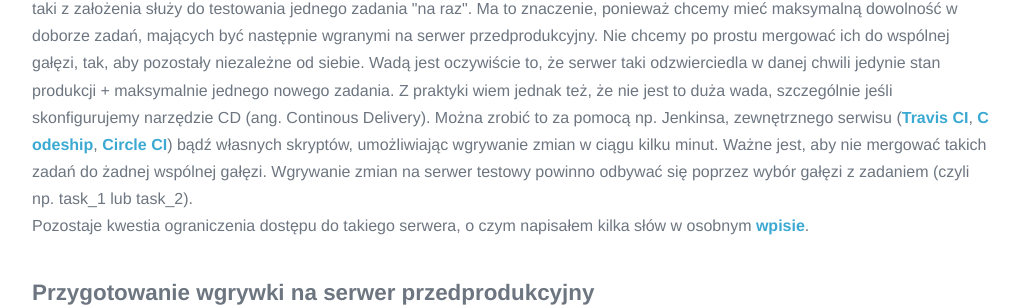
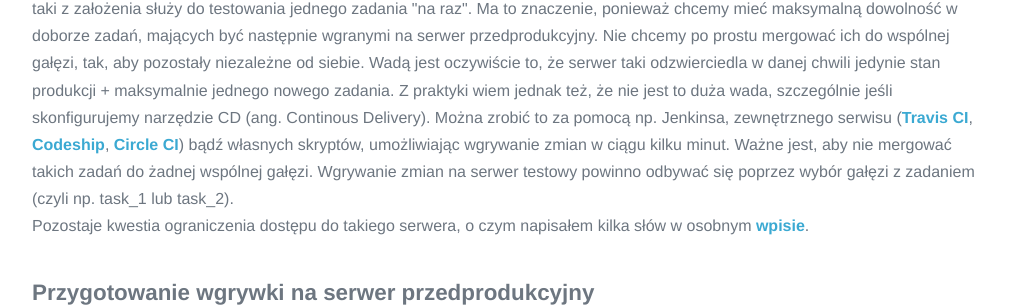
Before and after one commit to Nitrooos/Nitrooos.github.io, a Jekyll site: the page built from _posts/2019-05-08-zarzadzanie-wydaniami-git.html, in a window 1280 px wide. Shown: the part 1431-1738 px from the top of the page, without its empty margins (128-1151 px from the left). Built offline with Jekyll 4.4.1, drawn with Linux system fonts in a browser that asks for light colours.

Commit message:
[NIT-3] Small responsiveness improvements

```diff
--- a/_sass/common/typography.scss
+++ b/_sass/common/typography.scss
@@ -16,7 +16,6 @@
   color: $link;
   font-weight: $font-weight-bold;
   text-decoration: none;
-  word-break: break-all;
 }
 
 figcaption {
@@ -53,9 +52,14 @@
   margin: 20px 0 5px 0;
 }
 
+img {
+  max-width: 100%;
+}
+
 pre {
   font-family: monospace;
   margin: 1rem 0;
+  overflow-x: scroll;
 
   code {
     background: $code-bg;
```
